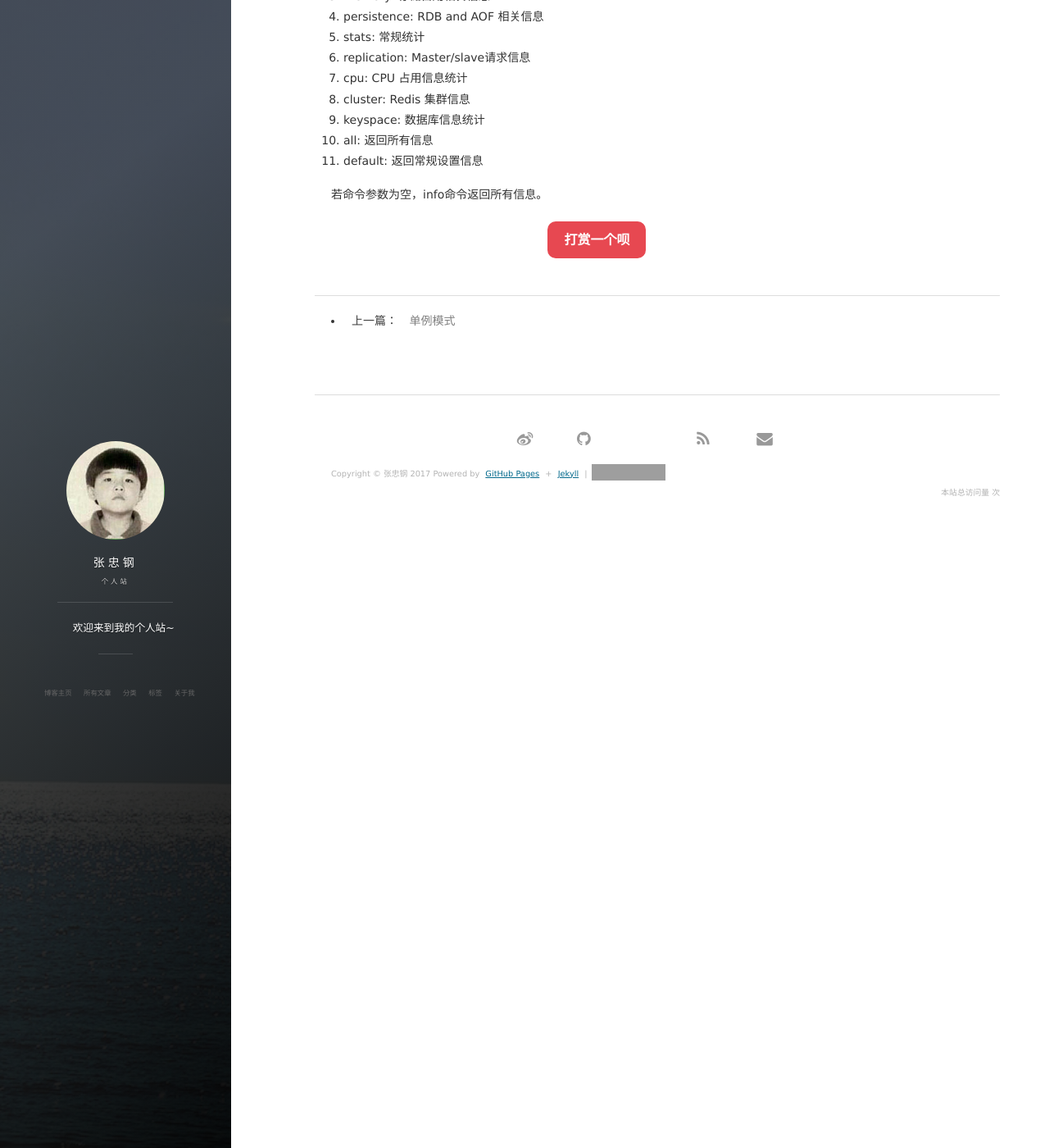
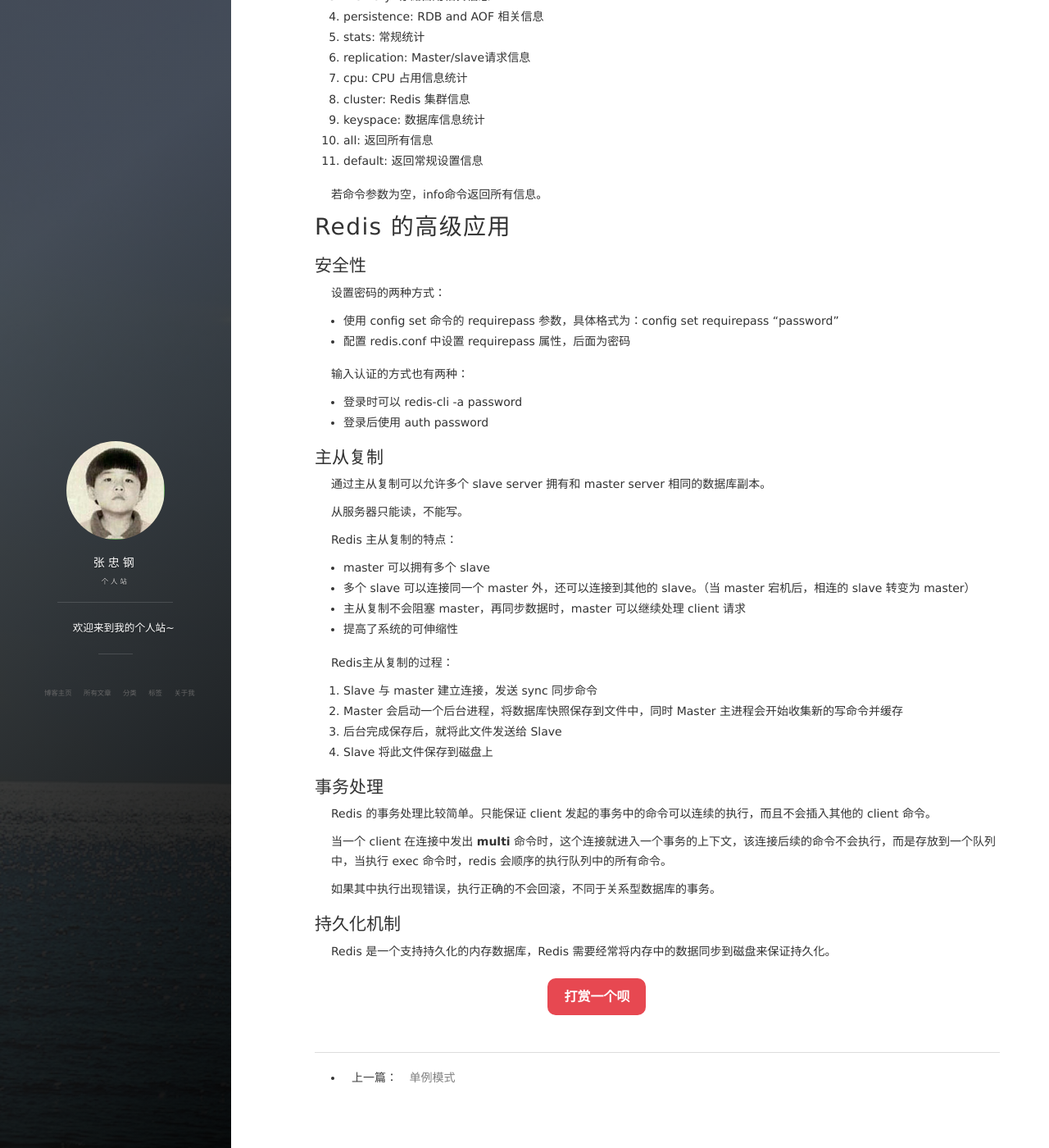
Before and after one commit to zhzhgang/zhzhgang.github.io, a Jekyll site: the page built from _posts/2017-04-01-LearnRedis.md, in a window 1280 px wide and 1400 px high, scrolled down 5082 px. Shown: the whole window at 82% size. Built offline with Jekyll 4.4.1, drawn with Linux system fonts in a browser that asks for light colours; nearby versions of some CDN libraries; comment, search, counter and statistics services are not loaded; grey boxes are pictures that could not be loaded.

Commit message:
Edit 2017-04-01-LearnRedis.md

```diff
--- a/_posts/2017-04-01-LearnRedis.md
+++ b/_posts/2017-04-01-LearnRedis.md
@@ -272,3 +272,52 @@ info [section]：查询Redis相关信息。info 命令可以查询 Redis 几乎
 11. default: 返回常规设置信息
 
 若命令参数为空，info命令返回所有信息。
+
+
+# <span id=4>Redis 的高级应用</span>
+
+## 安全性
+
+设置密码的两种方式：
+
+* 使用 config set 命令的 requirepass 参数，具体格式为：config set requirepass “password”
+* 配置 redis.conf 中设置 requirepass 属性，后面为密码
+
+输入认证的方式也有两种：
+
+* 登录时可以 redis-cli -a password
+* 登录后使用 auth password
+
+## 主从复制
+
+通过主从复制可以允许多个 slave server 拥有和 master server 相同的数据库副本。
+
+从服务器只能读，不能写。
+
+Redis 主从复制的特点：
+
+* master 可以拥有多个 slave
+* 多个 slave 可以连接同一个 master 外，还可以连接到其他的 slave。（当 master 宕机后，相连的 slave 转变为 master）
+* 主从复制不会阻塞 master，再同步数据时，master 可以继续处理 client 请求
+* 提高了系统的可伸缩性
+
+
+Redis主从复制的过程：
+
+
+1. Slave 与 master 建立连接，发送 sync 同步命令
+2. Master 会启动一个后台进程，将数据库快照保存到文件中，同时 Master 主进程会开始收集新的写命令并缓存
+3. 后台完成保存后，就将此文件发送给 Slave
+4. Slave 将此文件保存到磁盘上
+
+## 事务处理
+
+Redis 的事务处理比较简单。只能保证 client 发起的事务中的命令可以连续的执行，而且不会插入其他的 client 命令。
+
+当一个 client 在连接中发出 **multi** 命令时，这个连接就进入一个事务的上下文，该连接后续的命令不会执行，而是存放到一个队列中，当执行 exec 命令时，redis 会顺序的执行队列中的所有命令。
+
+如果其中执行出现错误，执行正确的不会回滚，不同于关系型数据库的事务。
+
+## 持久化机制
+
+Redis 是一个支持持久化的内存数据库，Redis 需要经常将内存中的数据同步到磁盘来保证持久化。
```
